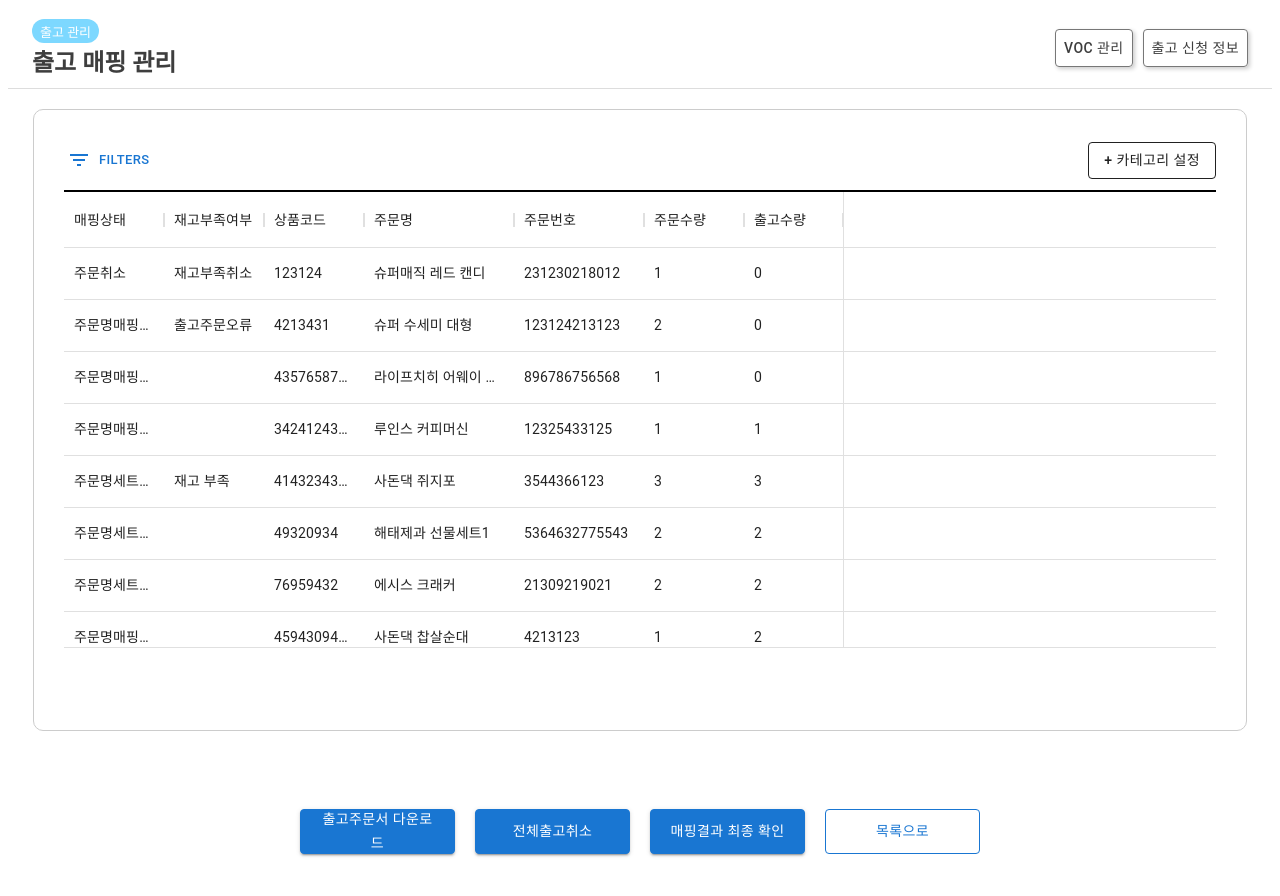
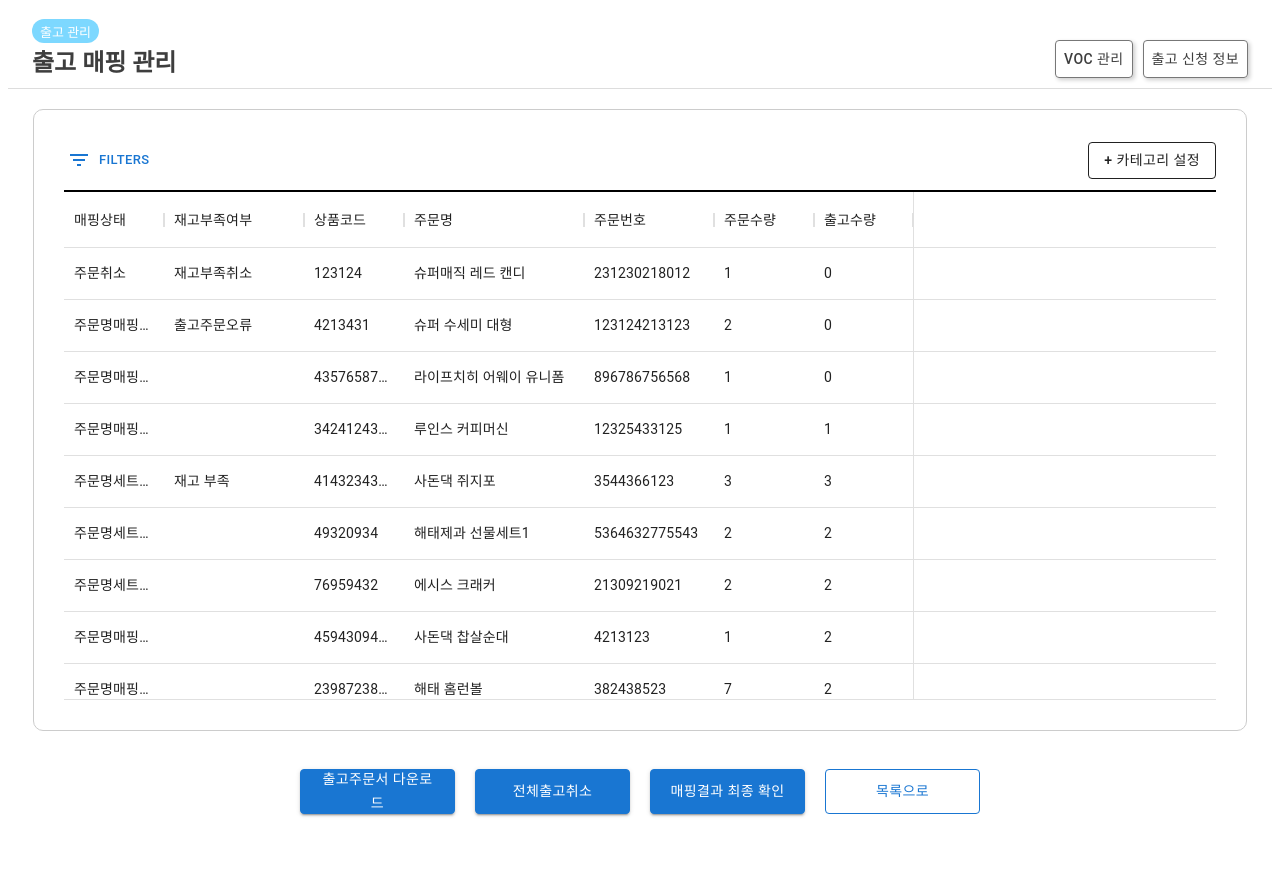
Before and after one commit to PreOnBoarding-Team17/Week3_Table, a React (Create React App) app: page / in a window 1280 px wide. Shown: the top 896 px of the page. After the commit the page ends 849 px from the top, so only its background shows below. Built offline with nearby package versions, Linux system fonts and the light colour scheme; data requests are answered from the project's data file; what emotion-reset would draw is missing.

Commit message:
chore: 전체적인 스타일 변경

```diff
--- a/src/App.tsx
+++ b/src/App.tsx
@@ -22,7 +22,6 @@ function App() {
     <div className="App">
       <Global styles={GlobalStyles} />
       <NavigationBar />
-
       <Wrapper>
         {datas && (
           <Content>
@@ -36,7 +35,10 @@ function App() {
 }
 
 const Wrapper = styled(Box)`
-  padding: 20px 25px;
+  padding: 20px 25px 10px;
+  @media (max-width: 768px) {
+    padding: 16px;
+  }
 `;
 
 const Content = styled(Box)`
@@ -44,6 +46,10 @@ const Content = styled(Box)`
   border: 1px solid #ccc;
   border-radius: 10px;
   padding: 30px;
+  @media (max-width: 768px) {
+    padding: 0;
+    border: none;
+  }
 `;
 
 export default App;
--- a/src/Components/Common/NavigationBar/index.tsx
+++ b/src/Components/Common/NavigationBar/index.tsx
@@ -33,6 +33,7 @@ const NavigationBar = () => {
 const Navigation = styled(Toolbar)`
   background-color: white;
   border-bottom: 1px solid #dddddd;
+  align-items: end;
 `;
 
 const TitleContainer = styled(Box)`
@@ -57,6 +58,7 @@ const MenuButton = styled(Button)`
   border: 1px solid #777777;
   color: #3e3e3e;
   box-shadow: 2px 2px 4px rgba(0, 0, 0, 0.2);
+  margin-bottom: 10px;
 `;
 
 export default NavigationBar;
--- a/src/Components/Footer/index.tsx
+++ b/src/Components/Footer/index.tsx
@@ -26,7 +26,6 @@ const Container = styled(Box)`
   display: flex;
   justify-content: center;
   align-items: center;
-  margin: 30px 0;
 `;
 
 const Wrapper = styled(Box)`
--- a/src/Utils/Constants/index.tsx
+++ b/src/Utils/Constants/index.tsx
@@ -106,14 +106,14 @@ const CategoryType: { [key: string]: number } = {
   출고서파일명: 10,
   엑셀행순번: 4,
   매핑상태: 7,
-  재고부족여부: 6,
+  재고부족여부: 14,
   상품코드: 10,
   상품명: 15,
   상품가격: 6,
   상품수량: 4,
   연관상품ID: 4,
   주문서양식: 7,
-  주문명: 15,
+  주문명: 18,
   주문번호: 13,
   주문수량: 4,
   주문단위: 4,
--- a/src/Utils/Styles/GlobalStyles.ts
+++ b/src/Utils/Styles/GlobalStyles.ts
@@ -6,6 +6,10 @@ const GlobalStyles = css`
   body {
     font-family: 'Noto Sans KR';
   }
+
+  .MuiDataGrid-footerContainer {
+    min-height: 0 !important;
+  }
 `;
 
 export default GlobalStyles;
```
